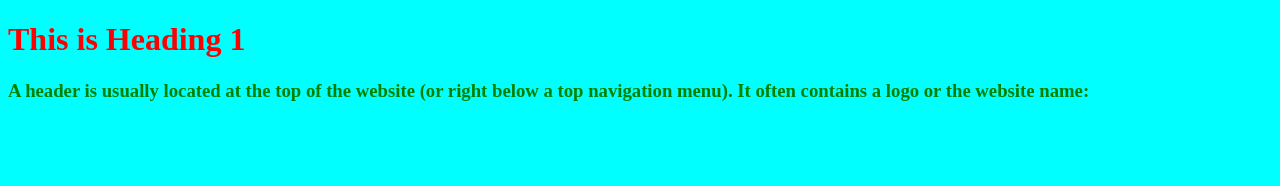
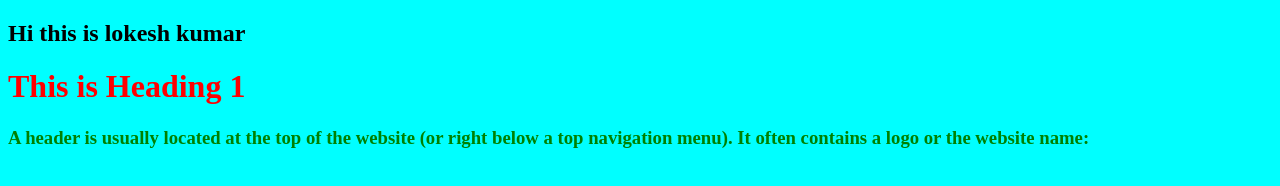
Before and after one commit to lokesh0522/MyPortfolio, a plain HTML site: page index.html in a window 1280 px wide. Drawn offline with Linux system fonts and the light colour scheme.

Commit message:
adding some data

```diff
--- a/index.html
+++ b/index.html
@@ -7,6 +7,7 @@
 
 </head>
 <body style="background-color: aqua;">
+    <h2>Hi this is lokesh kumar</h2>
     <h1 style="color: red;">This is Heading 1</h1>
     <h3 style="color: green;">A header is usually located at the top of the website (or right below a top navigation menu). It often contains a logo or the website name:</h3>
 </body>
```
